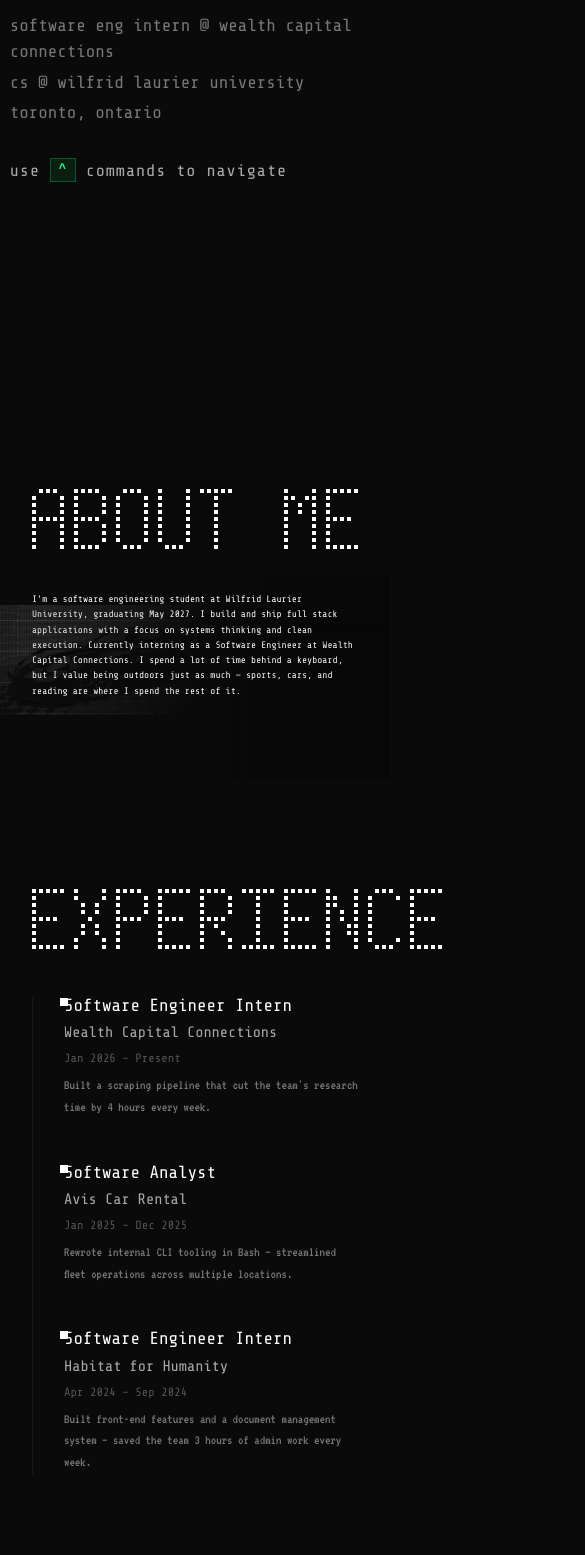
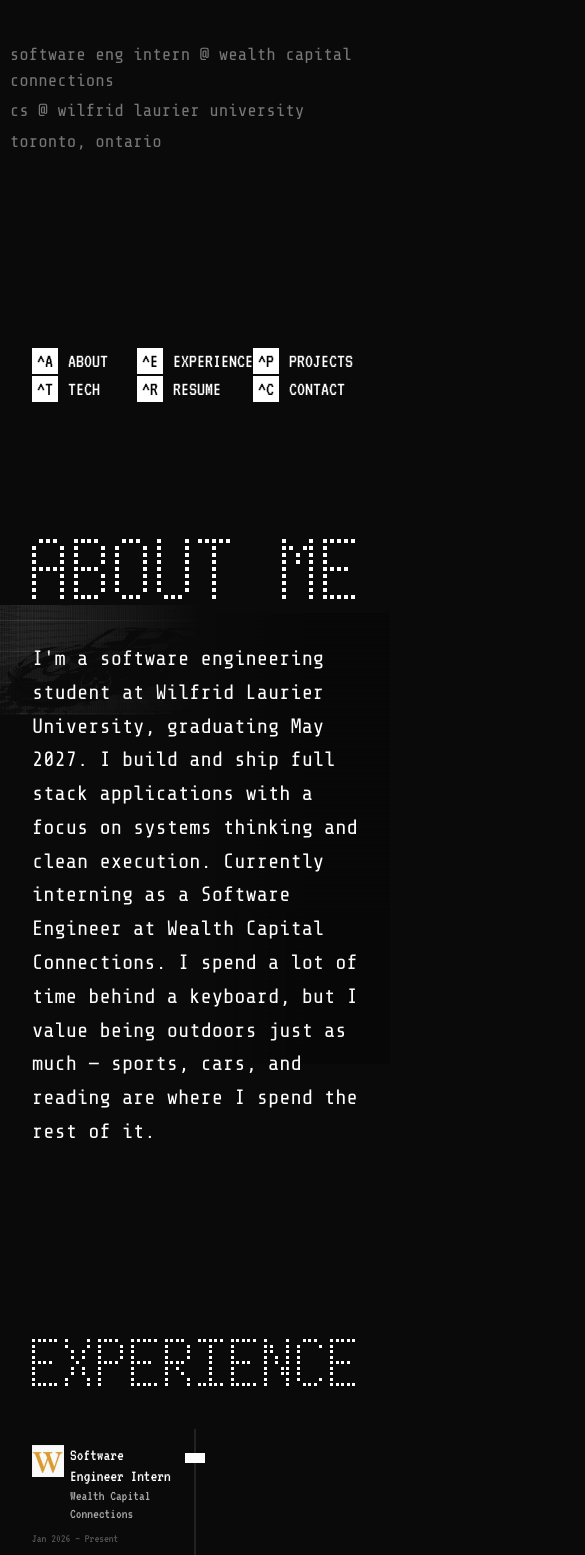
Before and after one commit to shayansiddiqui172/Shayan-Portfolio, a Next.js app: page / in a window 390 px wide. Shown: the part 435-1990 px from the top of the page, 585 px wide, since content can reach past the window. Built offline with nearby package versions, Linux system fonts and the light colour scheme.

Commit message:
mobile: fix overflow, scale hero/about text, zigzag experience timeline, scroll-dwell project previews, static resume image; enable hero intro animation on mobile and remove tap-to-skip

```diff
--- a/app/globals.css
+++ b/app/globals.css
@@ -22,7 +22,7 @@
 }
 
 /* ── Base ── */
-html { scroll-behavior: smooth; background: #0a0a0a; }
+html { scroll-behavior: smooth; background: #0a0a0a; overflow-x: hidden; }
 
 body {
   background: #0a0a0a;
@@ -102,6 +102,11 @@
 /* ── Timeline ── */
 .tl-line { position: absolute; left: 0; top: 6px; bottom: 0; width: 1px; background: #1a1a1a; }
 
+/* ── About outdoors image — mobile offset ── */
+@media (max-width: 767px) {
+  .about-outdoors-pos { bottom: 20.1% !important; }
+}
+
 /* ── Hide cursor on touch ── */
 @media (pointer: coarse) {
   body { cursor: auto; }
--- a/components/About.tsx
+++ b/components/About.tsx
@@ -29,6 +29,7 @@
       {/* Outdoors — bottom right, fades toward center */}
       <div
         aria-hidden
+        className="about-outdoors-pos"
         style={{
           position: "absolute", bottom: 0, right: 0,
           width: "45%", height: "55%",
@@ -82,9 +83,9 @@
   return (
     <section id="about" ref={ref} className="reveal relative overflow-hidden px-8 md:px-16 py-20" aria-label="About">
       <AboutBackground />
-      <div style={{ position: "relative", zIndex: 2, mixBlendMode: "difference" }}>
+      <div style={{ position: "relative", zIndex: 2, mixBlendMode: "difference" }} className="mt-[50px] md:mt-0">
         <DotMatrixText text="about me" dotSize={7} color="#ffffff" className="mb-10" animate />
-        <p style={{ fontSize: "calc(var(--fs-body) * 0.88)", fontFamily: "var(--font-receipt)", color: "#ffffff" }} className="leading-relaxed max-w-5xl">
+        <p style={{ fontSize: "max(1.3rem, calc(var(--fs-body) * 0.88))", fontFamily: "var(--font-receipt)", color: "#ffffff" }} className="leading-relaxed max-w-5xl">
           <MorphText>{"I'm a software engineering student at Wilfrid Laurier University, graduating May 2027. I build and ship full stack applications with a focus on systems thinking and clean execution. Currently interning as a Software Engineer at Wealth Capital Connections. I spend a lot of time behind a keyboard, but I value being outdoors just as much — sports, cars, and reading are where I spend the rest of it."}</MorphText>
         </p>
       </div>
--- a/components/DotMatrixText.tsx
+++ b/components/DotMatrixText.tsx
@@ -225,11 +225,11 @@
     const resize = (): boolean => {
       const upper = text.toUpperCase();
       const cols  = gridCols(upper, gs);
+      const containerW = wrap.clientWidth;
       let step: number;
       if (dotSize) {
-        step = dotSize;
+        step = containerW > 0 ? Math.min(dotSize, containerW / cols) : dotSize;
       } else {
-        const containerW = wrap.clientWidth;
         if (containerW === 0) return false;
         step = containerW / cols;
       }
--- a/components/Experience.tsx
+++ b/components/Experience.tsx
@@ -125,9 +125,18 @@
     will-change: transform;
   }
   [data-exp-crossbar].exp-in { transform: scaleX(1); }
+
+  /* Mobile center line */
+  [data-exp-line-m] {
+    transform-origin: top center;
+    transform: scaleY(0);
+    will-change: transform;
+    transition: transform 800ms ease-out;
+  }
+  [data-exp-line-m].exp-in { transform: scaleY(1); }
 `;
 
-function LogoBox({ src, className }: { src: string | null; className?: string }) {
+function LogoBox({ src, className, style: styleOverride }: { src: string | null; className?: string; style?: React.CSSProperties }) {
   return (
     <div className={className} style={{
       width: 56, height: 56, flexShrink: 0,
@@ -136,12 +145,46 @@
       overflow: "hidden",
       position: "relative",
       transition: "box-shadow 0.6s ease-out",
+      ...styleOverride,
     }}>
       {src ? (
         <Image src={src} alt="company logo" fill style={{ objectFit: "cover" }} />
       ) : (
         <span style={{ fontSize: 9, color: "#444", fontFamily: "var(--font-mono)" }}>logo</span>
       )}
+    </div>
+  );
+}
+
+function MobileCard({ e, i, mobileRight }: { e: Entry; i: number; mobileRight: boolean }) {
+  return (
+    <div
+      className={`experience-entry-${i}`}
+      data-exp-card=""
+      {...(mobileRight ? { "data-exp-right": "" } : { "data-exp-left": "" })}
+      style={{ zIndex: 5 }}
+    >
+      <div style={{ display: "flex", alignItems: "flex-start", gap: 6, marginBottom: 6 }}>
+        <LogoBox src={e.logo} className="experience-logo" style={{ width: 32, height: 32 }} />
+        <div style={{ flex: 1, minWidth: 0 }}>
+          <div className="experience-role" style={{
+            fontSize: "1.05rem", color: "#ffffff",
+            fontFamily: "var(--font-pixel)", lineHeight: 1.25,
+          }}>{e.role}</div>
+          <div style={{
+            fontSize: "0.9rem", color: "#aaaaaa",
+            fontFamily: "var(--font-pixel)", lineHeight: 1.25,
+          }}>{e.org}</div>
+        </div>
+      </div>
+      <div style={{ fontSize: "0.75rem", color: "#555555", fontFamily: "var(--font-pixel)", marginBottom: 5 }}>
+        {e.date}
+      </div>
+      <p style={{
+        fontSize: "0.8rem", color: "#777777",
+        fontFamily: "var(--font-pixel)", lineHeight: 1.5,
+        margin: 0, wordBreak: "break-word",
+      }}>{e.bullet}</p>
     </div>
   );
 }
@@ -304,18 +347,23 @@
         // Heading — immediate
         el.querySelector("[data-exp-heading]")?.classList.add("exp-in");
 
-        // Center line — slight delay so heading leads
+        // Center lines — slight delay so heading leads
         setTimeout(() => {
           el.querySelector("[data-exp-line]")?.classList.add("exp-in");
+          el.querySelector("[data-exp-line-m]")?.classList.add("exp-in");
         }, 150);
 
-        // Cards — 200ms stagger starting at 200ms
-        el.querySelectorAll("[data-exp-card]").forEach((card, i) => {
+        // Cards — only visible ones (skips whichever layout is hidden)
+        const visibleCards = Array.from(el.querySelectorAll("[data-exp-card]"))
+          .filter(c => (c as HTMLElement).offsetParent !== null);
+        visibleCards.forEach((card, i) => {
           setTimeout(() => card.classList.add("exp-in"), 200 + i * 200);
         });
 
-        // Crossbars — 300ms after their card
-        el.querySelectorAll("[data-exp-crossbar]").forEach((bar, i) => {
+        // Crossbars — only visible ones, 300ms after their card
+        const visibleBars = Array.from(el.querySelectorAll("[data-exp-crossbar]"))
+          .filter(b => (b as HTMLElement).offsetParent !== null);
+        visibleBars.forEach((bar, i) => {
           setTimeout(() => bar.classList.add("exp-in"), 500 + i * 200);
         });
       },
@@ -389,23 +437,46 @@
 
         </div>
 
-        {/* ── Mobile fallback ── */}
-        <div className="relative pl-8 flex flex-col gap-10 max-w-2xl md:hidden">
-          <div className="tl-line" />
-          {ENTRIES.map((e, i) => (
-            <div key={i} className="relative">
-              <div style={{
-                position: "absolute", left: -4, top: 6,
-                width: 8, height: 8, background: "#ffffff",
-              }} />
-              <div className="flex flex-col gap-1">
-                <span style={{ fontSize: "1.1rem", color: "#ffffff", fontFamily: "var(--font-mono)" }}>{e.role}</span>
-                <span style={{ fontSize: "0.95rem", color: "#aaaaaa", fontFamily: "var(--font-mono)" }}>{e.org}</span>
-                <span style={{ fontSize: "0.75rem", color: "#555555", fontFamily: "var(--font-mono)" }}>{e.date}</span>
-                <p style={{ fontSize: "0.85rem", color: "#777", fontFamily: "var(--font-pixel)", lineHeight: 1.6, marginTop: 4 }}>{e.bullet}</p>
+        {/* ── Mobile zigzag timeline ── */}
+        <div className="relative md:hidden" style={{ paddingTop: 16 }}>
+          {/* Center line */}
+          <div
+            className="experience-line"
+            data-exp-line-m=""
+            style={{
+              position: "absolute",
+              left: "calc(50% - 1px)",
+              top: 0, bottom: 0,
+              width: 2,
+              background: "#222222",
+              zIndex: 1,
+            }}
+          />
+          <div style={{ display: "flex", flexDirection: "column", gap: 32 }}>
+            {ENTRIES.map((e, i) => {
+              const mobileRight = i % 2 !== 0;
+              return (
+              <div key={i} style={{ display: "flex", alignItems: "flex-start" }}>
+                {/* Left slot */}
+                <div style={{ flex: "0 0 calc(50% - 10px)", paddingRight: 4, zIndex: 5 }}>
+                  {!mobileRight && <MobileCard e={e} i={i} mobileRight={false} />}
+                </div>
+                {/* Crossbar */}
+                <div style={{ flex: "0 0 20px", paddingTop: 8, zIndex: 4 }}>
+                  <div
+                    className="experience-crossbar"
+                    data-exp-crossbar=""
+                    style={{ width: 20, height: 10, background: "#ffffff" }}
+                  />
+                </div>
+                {/* Right slot */}
+                <div style={{ flex: "0 0 calc(50% - 10px)", paddingLeft: 4, zIndex: 5 }}>
+                  {mobileRight && <MobileCard e={e} i={i} mobileRight={true} />}
+                </div>
               </div>
-            </div>
-          ))}
+              );
+            })}
+          </div>
         </div>
 
       </div>
--- a/components/Hero.tsx
+++ b/components/Hero.tsx
@@ -315,7 +315,6 @@
       onDoneRef.current();
     }
     window.addEventListener("keydown", skip, { once: true });
-    window.addEventListener("click", skip, { once: true });
 
     document.fonts.ready.then(() => {
       rafId = requestAnimationFrame(frame);
@@ -325,7 +324,6 @@
       skipped = true;
       cancelAnimationFrame(rafId);
       window.removeEventListener("keydown", skip);
-      window.removeEventListener("click", skip);
     };
   }, []); // eslint-disable-line react-hooks/exhaustive-deps
 
@@ -361,10 +359,7 @@
 
   useEffect(() => {
     const reducedMotion = window.matchMedia("(prefers-reduced-motion: reduce)").matches;
-    const mobile =
-      window.matchMedia("(pointer: coarse)").matches ||
-      window.innerWidth < 640;
-    if (mobile || reducedMotion) {
+    if (reducedMotion) {
       setSkipAnim(true);
       setAnimDone(true);
       window.dispatchEvent(new Event("hero-anim-done"));
@@ -427,7 +422,7 @@
 
             {/* Typewriter role — main heading */}
             <div style={fadeIn(0)}>
-              <p style={{ color: "#00ff88", fontSize: "1.6rem", lineHeight: 1.5, minWidth: "21ch" }}>
+              <p style={{ color: "#00ff88", fontSize: "clamp(1.6rem, 6vw, 1.6rem)", lineHeight: 1.5 }}>
                 {displayed}
                 <span className="blink" style={{ color: "#00ff88" }}>▌</span>
               </p>
@@ -435,7 +430,7 @@
 
             {/* bio */}
             <div style={{ ...fadeIn(0.2), marginTop: "0.25rem" }}>
-              <p style={{ color: "#999999", fontSize: "1.3rem" }}>
+              <p style={{ color: "#999999", fontSize: "clamp(1.3rem, 5vw, 1.3rem)" }}>
                 building across the stack. from systems to polished web experiences.
               </p>
             </div>
@@ -443,18 +438,18 @@
             {/* info block */}
             <div style={{ marginTop: "1.5rem", display: "flex", flexDirection: "column", gap: "0.25rem" }}>
               <div style={fadeIn(0.4)}>
-                <p style={{ color: "#777777", fontSize: "1.1rem" }}>software eng intern @ wealth capital connections</p>
+                <p style={{ color: "#777777", fontSize: "clamp(1.1rem, 4vw, 1.1rem)" }}>software eng intern @ wealth capital connections</p>
               </div>
               <div style={fadeIn(0.6)}>
-                <p style={{ color: "#777777", fontSize: "1.1rem" }}>cs @ wilfrid laurier university</p>
+                <p style={{ color: "#777777", fontSize: "clamp(1.1rem, 4vw, 1.1rem)" }}>cs @ wilfrid laurier university</p>
               </div>
               <div style={fadeIn(0.8)}>
-                <p style={{ color: "#777777", fontSize: "1.1rem" }}>toronto, ontario</p>
+                <p style={{ color: "#777777", fontSize: "clamp(1.1rem, 4vw, 1.1rem)" }}>toronto, ontario</p>
               </div>
             </div>
 
             {/* keyboard nav hint */}
-            <div style={{ ...fadeIn(1.1), marginTop: "1.25rem" }}>
+            <div className="hidden md:block" style={{ ...fadeIn(1.1), marginTop: "1.25rem" }}>
               <p style={{ color: "#aaaaaa", fontSize: "1.05rem", letterSpacing: "0.06em" }}>
                 use{" "}
                 <span style={{ color: "#00ff88", background: "#0a1f10", border: "1px solid #00ff8840", padding: "0.1em 0.4em" }}>^</span>
--- a/components/Projects.tsx
+++ b/components/Projects.tsx
@@ -1,5 +1,5 @@
 "use client";
-import { useState, useRef, useEffect } from "react";
+import { useState, useRef, useEffect, useCallback } from "react";
 import { useReveal } from "@/hooks/useReveal";
 import DotMatrixText from "./DotMatrixText";
 
@@ -87,12 +87,12 @@
   );
 }
 
-function ProjectPreview({ src, show }: { src: string; show: boolean }) {
+function ProjectPreview({ src, show, width = 720, slide = 260, right = -60 }: { src: string; show: boolean; width?: number; slide?: number; right?: number }) {
   const NUM     = 7;       // 1 main + 6 ghosts stacked behind
   const OFF_X   = 7;
   const OFF_Y   = 4;
   const STAGGER = 45;
-  const SLIDE   = 260;     // px offset when hidden (slid off right)
+  const SLIDE   = slide;    // px offset when hidden (slid off right)
   const DUR     = 700;
   const EASE    = "cubic-bezier(0.16, 1, 0.3, 1)";
 
@@ -101,10 +101,10 @@
       aria-hidden
       style={{
         position: "absolute",
-        right: -60,
+        right,
         top: "50%",
         transform: "translateY(-50%)",
-        width: 720,
+        width,
         pointerEvents: "none",
         zIndex: 0,
       }}
@@ -142,36 +142,41 @@
   );
 }
 
-function ProjectRow({ p, isActive, typedCount, allGreen, onEnter, onLeave }: {
+function ProjectRow({ p, index, isActive, typedCount, allGreen, onEnter, onLeave }: {
   p: Project;
+  index: number;
   isActive: boolean;
   typedCount: number;
   allGreen: boolean;
   onEnter: () => void;
   onLeave: () => void;
 }) {
+  const screenshot = "screenshot" in p ? (p as typeof p & { screenshot?: string }).screenshot : undefined;
   return (
     <div
       className="relative"
+      data-project-row={index}
       onMouseEnter={onEnter}
       onMouseLeave={onLeave}
     >
-      {"screenshot" in p && (p as typeof p & { screenshot?: string }).screenshot && (
-        <div className="hidden md:block">
-          <ProjectPreview
-            src={(p as typeof p & { screenshot: string }).screenshot}
-            show={isActive}
-          />
-        </div>
+      {screenshot && (
+        <>
+          <div className="hidden md:block">
+            <ProjectPreview src={screenshot} show={isActive} />
+          </div>
+          <div className="md:hidden">
+            <ProjectPreview src={screenshot} show={isActive} width={200} slide={150} right={-16} />
+          </div>
+        </>
       )}
       <a
         href={p.url.startsWith("http") ? p.url : `https://${p.url}`}
         target="_blank"
         rel="noopener noreferrer"
-        className="relative block py-11"
+        className="relative block py-6 md:py-11"
         style={{ zIndex: 1 }}
       >
-        <div className="grid grid-cols-[0.7fr_1.4fr_auto] gap-6 items-start">
+        <div className="grid grid-cols-1 md:grid-cols-[0.7fr_1.4fr_auto] gap-4 md:gap-6 items-start">
           {/* LEFT — project name column */}
           <div className="min-w-0">
             <div className="mb-4">
@@ -265,7 +270,7 @@
           </div>
 
           {/* RIGHT — visit site */}
-          <div className="self-center whitespace-nowrap">
+          <div className="self-center whitespace-nowrap hidden md:block">
             <span style={{ fontSize: "var(--fs-small)", color: "#ffffff", fontFamily: "var(--font-receipt)" }}>
               VISIT SITE →
             </span>
@@ -284,6 +289,7 @@
   const timersRef     = useRef<ReturnType<typeof setTimeout>[]>([]);
   const hoverTimerRef = useRef<ReturnType<typeof setTimeout> | null>(null);
   const listRef       = useRef<HTMLDivElement>(null);
+  const activeRef     = useRef<number | null>(null);
 
   useEffect(() => {
     return () => {
@@ -308,12 +314,13 @@
     return () => observer.disconnect();
   }, []);
 
-  function startAnimation(index: number) {
+  const startAnimation = useCallback((index: number) => {
     timersRef.current.forEach(clearTimeout);
     timersRef.current = [];
     setTypedCount(0);
     setAllGreen(false);
     setActiveProject(index);
+    activeRef.current = index;
     const name = PROJECTS[index].name;
     name.split("").forEach((_, i) => {
       const t = setTimeout(() => {
@@ -322,16 +329,57 @@
       }, (i + 1) * 40);
       timersRef.current.push(t);
     });
-  }
+  }, []);
 
-  function stopAnimation() {
+  const stopAnimation = useCallback(() => {
     if (hoverTimerRef.current) { clearTimeout(hoverTimerRef.current); hoverTimerRef.current = null; }
     timersRef.current.forEach(clearTimeout);
     timersRef.current = [];
     setTypedCount(0);
     setAllGreen(false);
     setActiveProject(null);
-  }
+    activeRef.current = null;
+  }, []);
+
+  // Mobile only: when a project sits at the viewport center for >0.75s, trigger
+  // the same active state desktop uses on hover (slides the small preview in).
+  useEffect(() => {
+    if (!window.matchMedia("(max-width: 767px)").matches) return;
+    const list = listRef.current;
+    if (!list) return;
+    const rows = list.querySelectorAll<HTMLElement>("[data-project-row]");
+    if (!rows.length) return;
+
+    let dwellTimer: ReturnType<typeof setTimeout> | null = null;
+    let pendingIdx: number | null = null;
+
+    const observer = new IntersectionObserver(
+      (entries) => {
+        entries.forEach((entry) => {
+          const idx = Number(entry.target.getAttribute("data-project-row"));
+          if (entry.isIntersecting) {
+            pendingIdx = idx;
+            if (dwellTimer) clearTimeout(dwellTimer);
+            dwellTimer = setTimeout(() => {
+              if (pendingIdx === idx) startAnimation(idx);
+            }, 250);
+          } else {
+            if (pendingIdx === idx) {
+              if (dwellTimer) { clearTimeout(dwellTimer); dwellTimer = null; }
+              pendingIdx = null;
+            }
+            if (activeRef.current === idx) stopAnimation();
+          }
+        });
+      },
+      { rootMargin: "-50% 0px -50% 0px", threshold: 0 }
+    );
+    rows.forEach((row) => observer.observe(row));
+    return () => {
+      observer.disconnect();
+      if (dwellTimer) clearTimeout(dwellTimer);
+    };
+  }, [startAnimation, stopAnimation]);
 
   return (
     <section
@@ -352,6 +400,7 @@
           <ProjectRow
             key={i}
             p={p}
+            index={i}
             isActive={activeProject === i}
             typedCount={activeProject === i ? typedCount : 0}
             allGreen={activeProject === i ? allGreen : false}
--- a/components/Resume.tsx
+++ b/components/Resume.tsx
@@ -46,7 +46,7 @@
           style={{
             display: "inline-block",
             fontFamily: "var(--font-mono)",
-            fontSize: "var(--fs-small)",
+            fontSize: "clamp(1.1rem, 4vw, var(--fs-small))",
             color: "#ffffff",
             textDecoration: "none",
             letterSpacing: "0.05em",
@@ -57,6 +57,38 @@
           {" VIEW FULL RESUME ↗"}
           <span className="term-cursor" aria-hidden>┃</span>
         </a>
+
+        {/* Resume image preview — mobile only */}
+        <div
+          className="block md:hidden"
+          style={{
+            position: "relative",
+            height: 480,
+            overflow: "hidden",
+            border: "1px solid #1a1a1a",
+          }}
+        >
+          <div style={{
+            position: "absolute",
+            bottom: 0, left: 0, right: 0,
+            height: 72,
+            background: "linear-gradient(to bottom, transparent, #0a0a0a)",
+            zIndex: 2,
+            pointerEvents: "none",
+          }} />
+          {/* eslint-disable-next-line @next/next/no-img-element */}
+          <img
+            src="/resume-preview.png"
+            alt="Resume preview"
+            style={{
+              position: "absolute",
+              top: 0,
+              left: 0,
+              width: "100%",
+              display: "block",
+            }}
+          />
+        </div>
 
         {/* PDF preview — desktop only.
             Container clips to 720px tall. Iframe is 1320px tall so the animation
--- a/components/Stack.tsx
+++ b/components/Stack.tsx
@@ -82,19 +82,18 @@
   }, [staggerDelay]);
 
   return (
-    <div ref={rowRef} className="flex items-center gap-12 belt-row">
+    <div ref={rowRef} className="flex flex-col md:flex-row md:items-center gap-3 md:gap-12 belt-row">
       <span
-        className="font-mono text-[#666666] text-right shrink-0"
-        style={{ fontSize: "1.75rem", width: "190px", fontFamily: "var(--font-receipt)" }}
+        className="font-mono text-[#666666] shrink-0 md:text-right md:w-[190px]"
+        style={{ fontSize: "1.75rem", fontFamily: "var(--font-receipt)" }}
       >
         {cat.label}
       </span>
       <div
-        className="relative overflow-hidden shrink-0"
+        className="relative overflow-hidden shrink-0 w-full md:w-[900px]"
         style={{
-          width: "900px",
-          maskImage: "linear-gradient(to right, transparent 0px, black 110px, black 790px, transparent 900px)",
-          WebkitMaskImage: "linear-gradient(to right, transparent 0px, black 110px, black 790px, transparent 900px)",
+          maskImage: "linear-gradient(to right, transparent 0px, black 12%, black 88%, transparent 100%)",
+          WebkitMaskImage: "linear-gradient(to right, transparent 0px, black 12%, black 88%, transparent 100%)",
         }}
       >
         <Belt items={cat.items} speed={cat.speed} />
@@ -107,7 +106,7 @@
   return (
     <section id="stack" className="px-8 md:px-16 py-20" aria-label="Technologies">
       <DotMatrixText text="technologies" dotSize={7} color="#ffffff" className="mb-16" animate />
-      <div className="flex flex-col gap-7 mx-auto pt-20 pb-8" style={{ width: "fit-content" }}>
+      <div className="flex flex-col gap-7 mx-auto pt-20 pb-8 w-full md:w-fit">
         {CATEGORIES.map((cat, i) => (
           <BeltRow key={cat.label} cat={cat} staggerDelay={i * 180} />
         ))}
```
Also changed, not shown: public/resume-preview.png (added).
